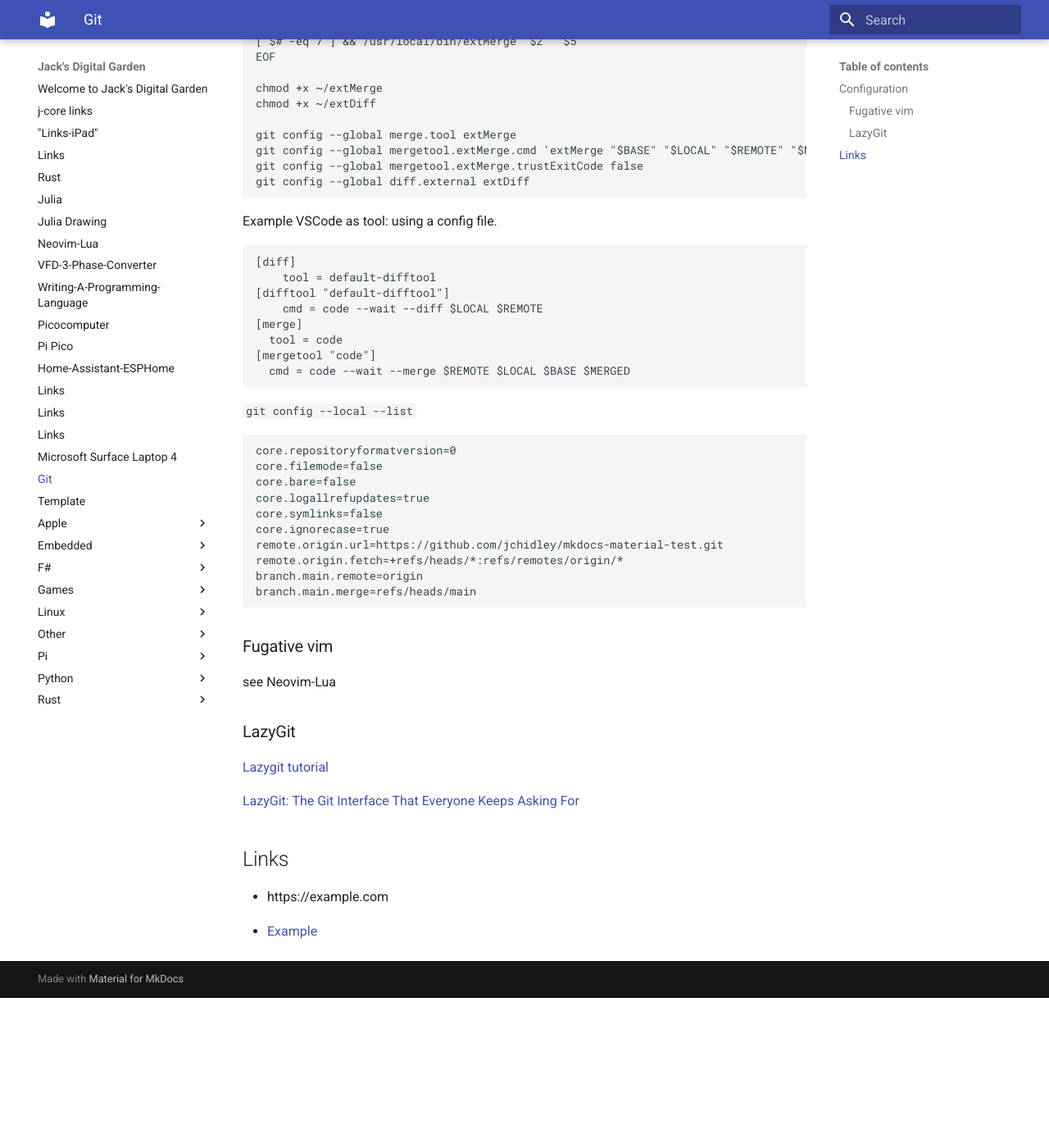
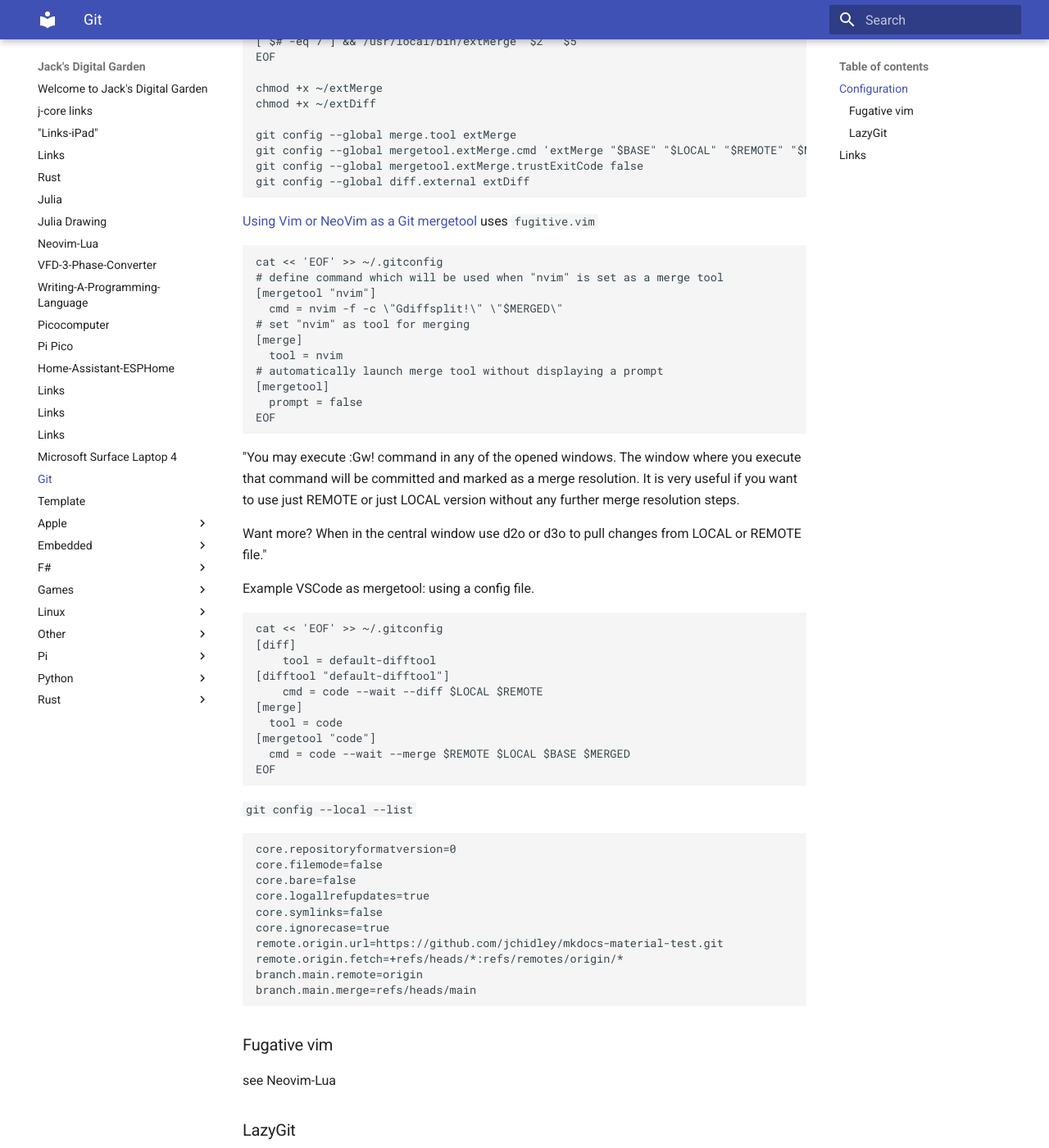
Before and after one commit to jchidley/mkdocs-material-test, an MkDocs documentation site: the page built from docs/2024-01-28-Git.md, in a window 1280 px wide and 1400 px high, scrolled down 797 px. Shown: the whole window at 82% size. Built offline with MkDocs 1.6.1 and Material for MkDocs 9.7.7, drawn with Linux system fonts in a browser that asks for light colours; before the commit the page ends 2014 px from its top, so only the background shows below that.

Commit message:
git merge

````diff
--- a/docs/2024-01-28-Git.md
+++ b/docs/2024-01-28-Git.md
@@ -54,9 +54,30 @@
 git config --global diff.external extDiff
 ```
 
-Example VSCode as tool: using a config file.
+[Using Vim or NeoVim as a Git mergetool](https://www.grzegorowski.com/using-vim-or-neovim-nvim-as-a-git-mergetool) uses `fugitive.vim`
 
-```text
+```bash
+cat << 'EOF' >> ~/.gitconfig
+# define command which will be used when "nvim" is set as a merge tool
+[mergetool "nvim"]
+  cmd = nvim -f -c \"Gdiffsplit!\" \"$MERGED\"
+# set "nvim" as tool for merging
+[merge]
+  tool = nvim
+# automatically launch merge tool without displaying a prompt
+[mergetool]
+  prompt = false
+EOF
+```
+
+"You may execute :Gw! command in any of the opened windows. The window where you execute that command will be committed and marked as a merge resolution. It is very useful if you want to use just REMOTE or just LOCAL version without any further merge resolution steps.
+
+Want more? When in the central window use d2o or d3o to pull changes from LOCAL or REMOTE file."
+
+Example VSCode as mergetool: using a config file.
+
+```bash
+cat << 'EOF' >> ~/.gitconfig
 [diff]
     tool = default-difftool
 [difftool "default-difftool"]
@@ -65,6 +86,7 @@
   tool = code
 [mergetool "code"]
   cmd = code --wait --merge $REMOTE $LOCAL $BASE $MERGED
+EOF
 ```
 
 `git config --local --list`
@@ -81,6 +103,7 @@
 branch.main.remote=origin
 branch.main.merge=refs/heads/main
 ```
+
 ### Fugative vim
 
 see Neovim-Lua
````
